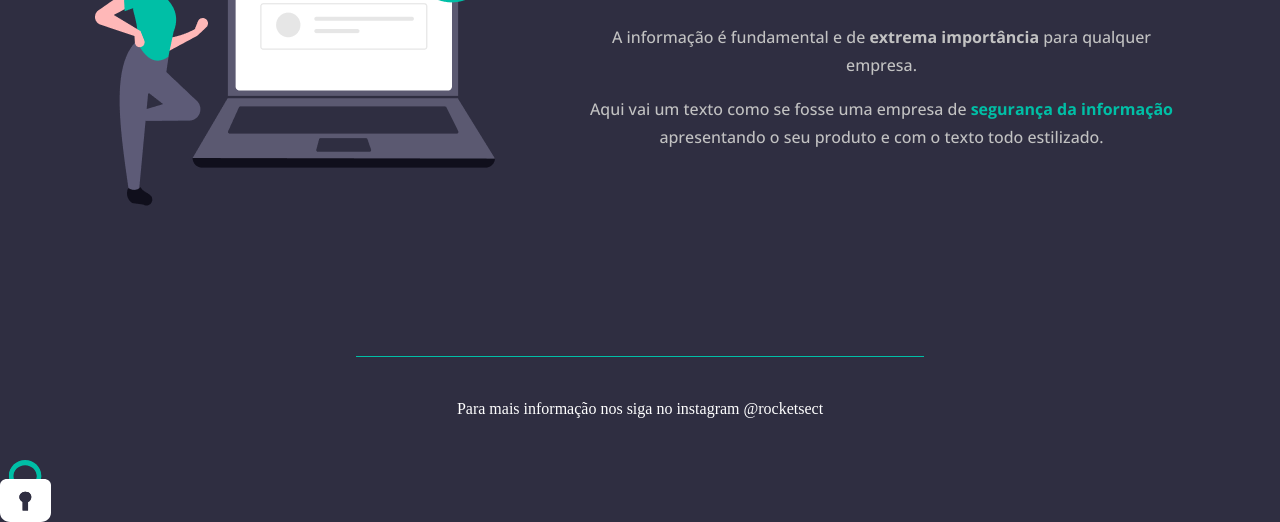
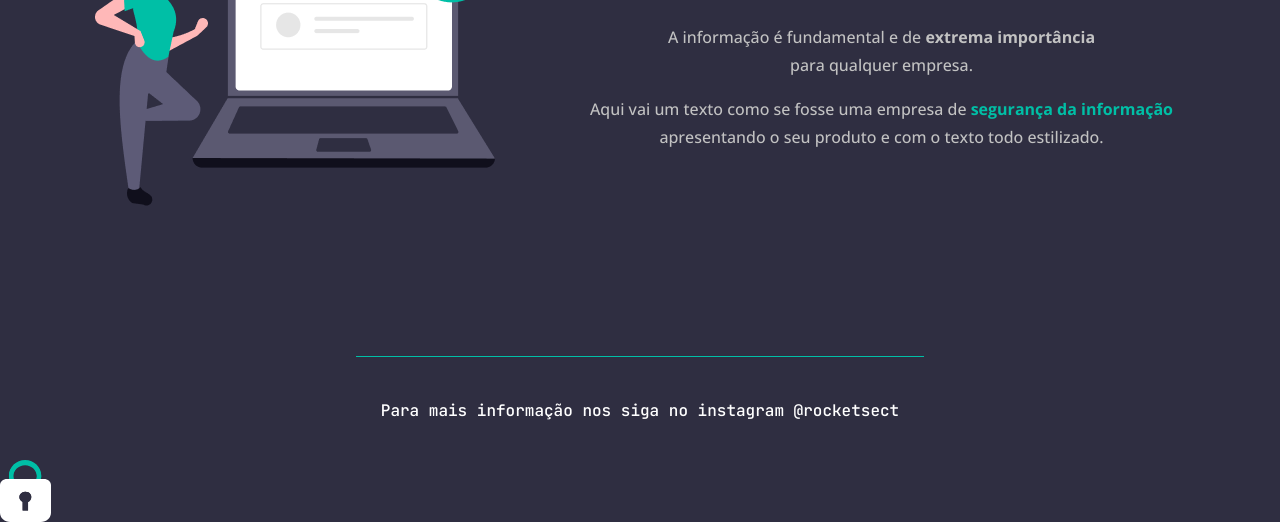
Before and after one commit to AdrielKlem/Desafio-avan-ado---Recriando-layout, a plain HTML site: page index.html in a window 1280 px wide. Shown: the part 278-800 px from the top of the page. Drawn offline with nearby package versions, Linux system fonts and the light colour scheme.

Commit message:
just setting

```diff
--- a/index.html
+++ b/index.html
@@ -35,7 +35,7 @@
             <h1>Seus dados estão <span>protegidos</span></h1>
             <p>
               A informação é fundamental e de
-              <strong>extrema importância</strong> para qualquer empresa.
+              <strong>extrema importância</strong> <br />para qualquer empresa.
             </p>
             <p>
               Aqui vai um texto como se fosse uma empresa de
--- a/style.css
+++ b/style.css
@@ -96,6 +96,7 @@ footer .container {
 
 footer p,
 footer a {
+  font-family: "JetBrains Mono";
   color: #fff;
 }
 
```
